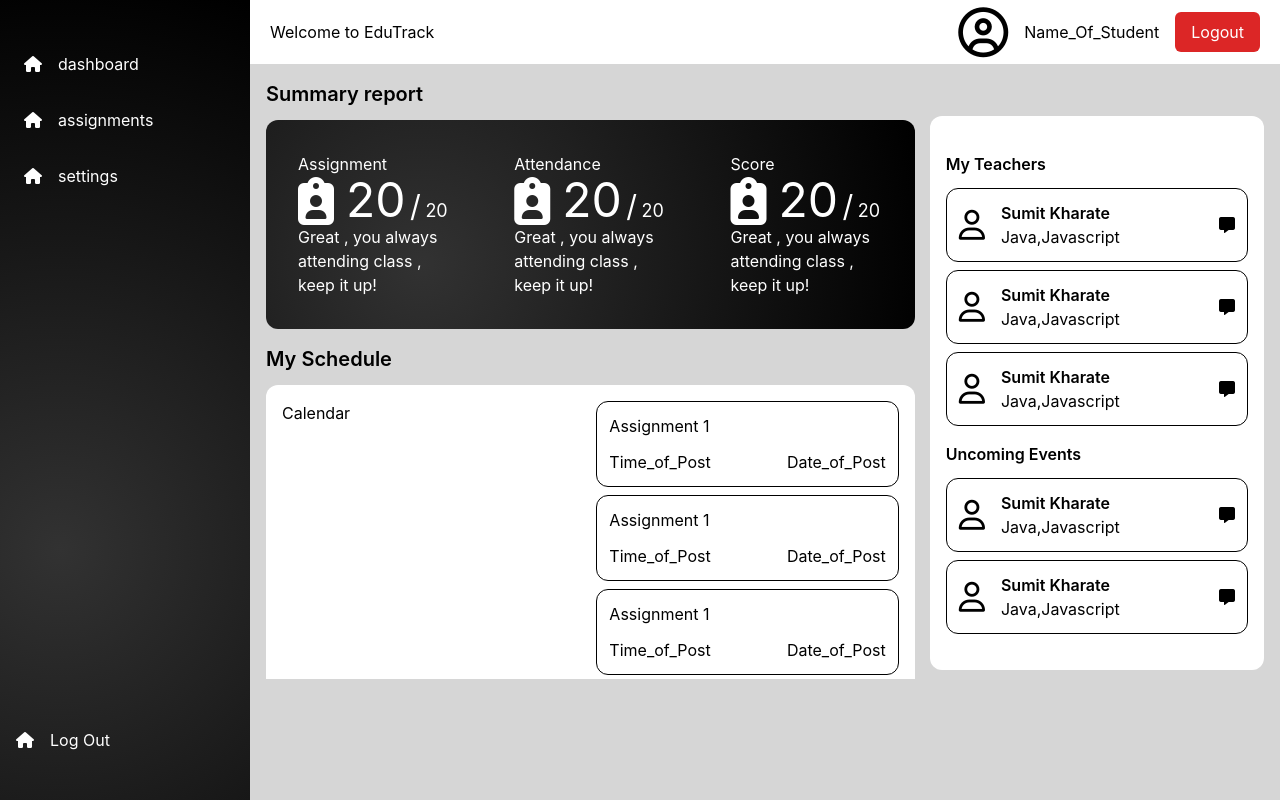
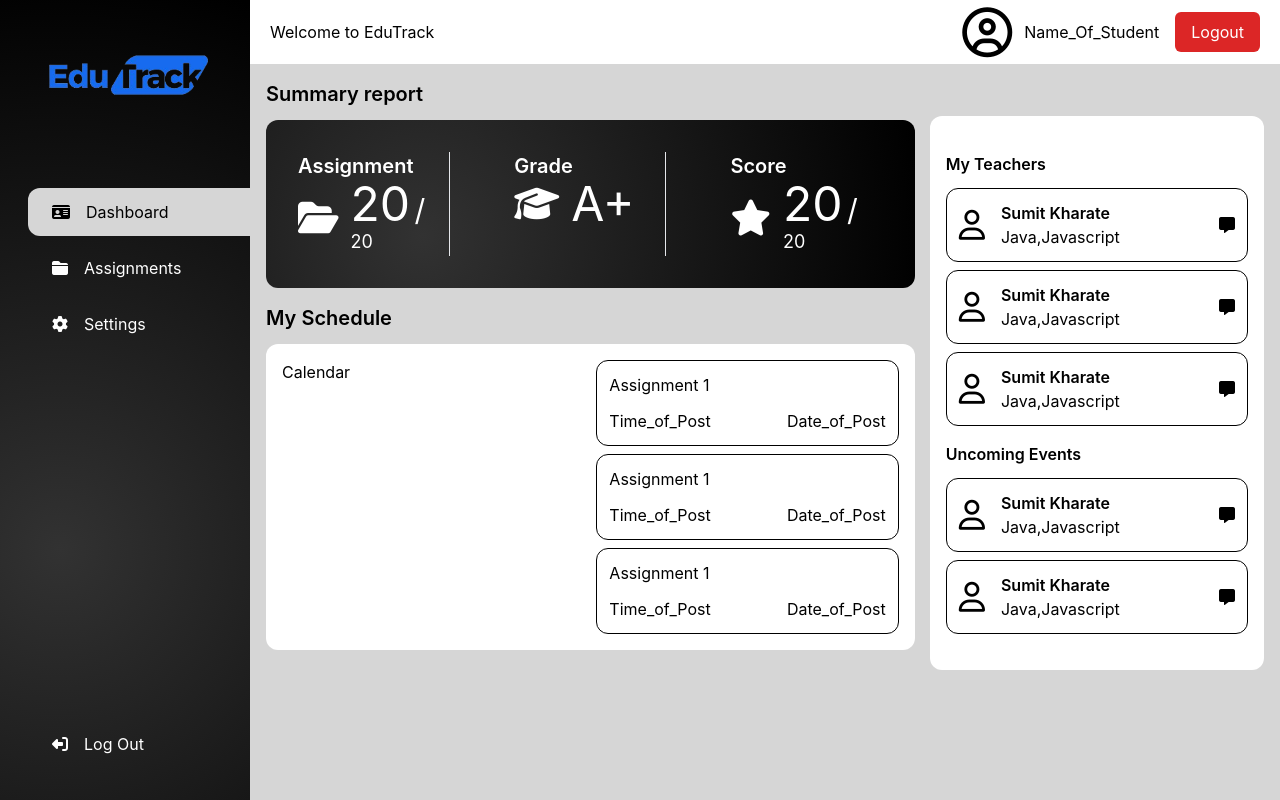
Before and after one commit to AnshulKahar2729/Assignment-grading-and-management-system, a React (Create React App) app in the folder packages/client/: page /dashboard/student in a window 1280 px wide. Built offline with nearby package versions, Linux system fonts and the light colour scheme.

Commit message:
Student section UI created

```diff
--- a/packages/client/package.json
+++ b/packages/client/package.json
@@ -43,6 +43,7 @@
   },
   "devDependencies": {
     "prettier": "^3.2.4",
-    "tailwindcss": "^3.4.1"
+    "tailwindcss": "^3.4.1",
+    "@babel/plugin-proposal-private-property-in-object": "^1.0.0"
   }
 }
--- a/packages/client/src/components/student/StudentSidebar.jsx
+++ b/packages/client/src/components/student/StudentSidebar.jsx
@@ -1,59 +1,77 @@
 import React, { useState, useEffect } from 'react';
 import { Link } from 'react-router-dom';
+import Logo from '../../assets/Logo.png';
 
 const NAV = [
   {
-    title: 'dashboard',
-    icon: <i className='fa fa-home'></i>,
+    title: 'Dashboard',
+    icon: <i className="fa-solid fa-id-card"></i>,
     link: '/dashboard/student',
   },
   {
-    title: 'assignments',
-    icon: <i className='fa fa-home'></i>,
+    title: 'Assignments',
+    icon: <i className="fa-solid fa-folder-closed"></i>,
     link: '/dashboard/student/assignments',
   },
   {
-    title: 'settings',
-    icon: <i className='fa fa-home'></i>,
+    title: 'Settings',
+    icon: <i className="fa-sharp fa-solid fa-gear"></i>,
     link: '/dashboard/student/settings',
   },
 ];
 
 const StudentSidebar = () => {
-  const [selectedItem, setSelectedItem] = useState(null);
+  const [headerOn,setHeaderOn] = useState(false);
+  const [selectedItem, setSelectedItem] = useState(() => {
+    const storedSelected = localStorage.getItem('selectedNavItem');
+    return storedSelected || 'Dashboard';
+  });
 
   useEffect(() => {
-  }, [selectedItem]);
+    const storedSelected = localStorage.getItem('selectedNavItem');
+    const initialSelected = storedSelected || 'Dashboard';
+    setSelectedItem(initialSelected);
+  }, []);
 
   const handleClick = (title) => {
     setSelectedItem(title);
+    localStorage.setItem('selectedNavItem', title);
   };
+
+  const handleHamburgerClick = () => {
+    setHeaderOn(!headerOn)
+  }
+
+
 
   return (
     <div
-    style={{background:'radial-gradient(circle at 24.1% 68.8%, rgb(50, 50, 50) 0%, rgb(0, 0, 0) 99.4%)',}}
-     className='py-10 h-screen flex flex-col justify-between sidebar  text-white'>
+      className='pl-0 w-full sm:w-fit lg:pl-7 py-8 h-screen flex flex-col justify-between sidebar text-white'
+      style={{ background: 'radial-gradient(circle at 24.1% 68.8%, rgb(50, 50, 50) 0%, rgb(0, 0, 0) 99.4%)' }}
+    >
       <div className='flex flex-col gap-2'>
+        <div className='w-full lg:py-5 lg:pr-10 mb-16 flex flex-row justify-between items-center p-5'>
+          <img className='h-10 sm:h-3 lg:h-auto lg:w-auto' src={Logo} alt='Logo' />
+          <div onClick={handleHamburgerClick} className='flex sm:hidden cursor-pointer'>{headerOn ? <i className="text-2xl fa-solid fa-xmark"></i> : <i className="text-2xl fa-solid fa-bars"></i>}</div>
+        </div>
         {NAV.map((item) => (
           <Link to={item.link} key={item.title}>
             <div
               onClick={() => handleClick(item.title)}
-              className={`flex items-center gap-4 px-6 py-3 rounded-l-xl nav-item ${
-                item.title === selectedItem
-                  ? 'bg-[#d6d6d6]'
-                  : 'bg-transparent'
+              className={`flex items-center gap-4 px-6 py-3 rounded-l-xl ${
+                item.title === selectedItem ? 'bg-[#d6d6d6] text-black' : 'bg-transparent'
               }`}
               id={item.title}
             >
               <div>{item.icon}</div>
-              <div>{item.title}</div>
+              <span className='sm:hidden lg:flex'><p>{item.title}</p></span>
             </div>
           </Link>
         ))}
       </div>
-      <div className='flex gap-4 px-4 py-2 items-center'>
-        <i className='fa fa-home'></i>
-        <span>Log Out</span>
+      <div className='flex gap-4 px-6 py-3 items-center cursor-pointer'>
+        <i className='fa-solid fa-right-from-bracket fa-rotate-180'></i>
+        <span className='sm:hidden lg:flex'><p>Log Out</p></span>
       </div>
     </div>
   );
--- a/packages/client/src/index.css
+++ b/packages/client/src/index.css
@@ -54,10 +54,12 @@ html{
 
 /* tailwind  */
 /* sm  */
+
+
 @media (min-width:640px) {
   .main-layout{
     display: grid;
-    grid-template-columns: 250px 1fr;
+    grid-template-columns: 67px 1fr;
   }
 }
 /* md  */
@@ -65,7 +67,12 @@ html{
 
 }
 /* lg  */
-@media (min-width:1024px) {}
+@media (min-width:1024px) {
+  .main-layout{
+    display: grid;
+    grid-template-columns: 250px 1fr;
+  }
+}
 /* xl  */
 @media (min-width:1280px) {}
 /* 2xl  */
--- a/packages/client/src/pages/RegisterPage.jsx
+++ b/packages/client/src/pages/RegisterPage.jsx
@@ -140,7 +140,7 @@ function RegisterPage() {
                     onChange={(event) => {
                       setYear(event.target.value);
                     }}
-                    className="w-full px-4 py-2 mb-2 border border-gray-400 rounded-md"
+                    className="w-full px-4 py-2 mb-2 border  bg-gray-100 rounded-md outline-none"
                     type="text"
                     id="year"
                     placeholder="Your Year"
@@ -155,7 +155,7 @@ function RegisterPage() {
                     onChange={(event) => {
                       setBranch(event.target.value);
                     }}
-                    className="w-full px-4 py-2 mb-2 border border-gray-400 rounded-md"
+                    className="w-full px-4 py-2 mb-2 border  bg-gray-100 rounded-md outline-none"
                     type="text"
                     id="branch"
                     placeholder="Your Branch"
@@ -170,7 +170,7 @@ function RegisterPage() {
                     onChange={(event) => {
                       setDivision(event.target.value);
                     }}
-                    className="w-full px-4 py-2 mb-2 border border-gray-400 rounded-md"
+                    className="w-full px-4 py-2 mb-2 border  bg-gray-100 rounded-md outline-none"
                     type="text"
                     id="division"
                     placeholder="Your Division"
--- a/packages/client/src/pages/student/StudentDashboard.jsx
+++ b/packages/client/src/pages/student/StudentDashboard.jsx
@@ -6,64 +6,64 @@ const StudentDashboard = () => {
   return (
     <MainLayout>
       <StudentSidebarLayout />
-      <div className='bg-[#d6d6d6] h-screen overflow-hidden'>
-        <div className='w-full bg-white h-16 flex flex-row items-center justify-between px-5 '>
-          <div className=''>Welcome to EduTrack</div>
-          <div className='flex flex-row gap-4 items-center'>
-            <i className='text-[50px] fa-regular fa-circle-user'></i>
+      <div className=' bg-[#d6d6d6] h-screen overflow-y-scroll hideScrollbar'>
+        <div className='z-50 bg-white h-16 flex flex-row items-center justify-between px-5 '>
+          <div className='hidden sm:block'>Welcome to EduTrack</div>
+          <div className='flex flex-row gap-2 md:gap-4 items-center justify-between sm:justify-end w-full sm:w-fit'>
+            <div className='flex flex-row gap-3 items-center '>
+            <i className='text-[40px] sm:text-[40px] md:text-[50px] fa-regular fa-circle-user'></i>
             <span>Name_Of_Student</span>
-            <button className='py-2 px-4 bg-red-600 rounded-md hover:bg-red-700 text-white'>
+            </div>
+            <button className='py-1 md:py-2 px-2 md:px-4 bg-red-600 rounded-md hover:bg-red-700 text-white'>
               Logout
             </button>
           </div>
         </div>
 
-        <div className='p-4 h-[631px] '>
-          <div className='flex flex-col xl:flex-row justify-between h-full overflow-y-scroll hideScrollbar'>
+        <div className=' p-4 h-fit w-full'>
+          <div className='flex flex-col xl:flex-row justify-between h-fit overflow-y-scroll hideScrollbar '>
             <div className='flex flex-col xl:w-[65%] w-full gap-4'>
               <div className='flex flex-col gap-3'>
                 <p className='text-xl font-semibold'>Summary report</p>
                 <section
                  style={{background: 'radial-gradient(circle at 24.1% 68.8%, rgb(50, 50, 50) 0%, rgb(0, 0, 0) 99.4%)'}}
-                 className=' grid grid-cols-3 bg-[#176DEF] text-white rounded-xl w-full'>
-                  <div className='p-8'>
-                    <p>Assignment</p>
-                    <div className='flex flex-row items-center gap-3'>
-                      <i className='text-5xl text-white fa-solid fa-clipboard-user'></i>
+                 className=' grid grid-cols-1 sm:grid-cols-3 bg-[#176DEF] text-white rounded-xl w-full'>
+                  <div className='m-4 sm:m-8 sm:border-r'>
+                    <p className='text-xl font-semibold'>Assignment</p>
+                    <div className='flex flex-row items-center gap-3 '>
+                      <i className="text-xl sm:text-2xl lg:text-4xl fa-solid fa-folder-open"></i>
                       <p className=''>
-                        <span className='text-5xl'>20</span> <span className='text-3xl'>/</span>{' '}
-                        <span className='text-lg'>20</span>
+                        <span className='text-xl sm:text-2xl md:text-3xl lg:text-5xl'>20</span> <span className='text-xl lg:text-3xl'>/</span>{' '}
+                        <span className='text-sm sm:text-base lg:text-lg'>20</span>
                       </p>
                     </div>
-                    <p>Great , you always attending class , keep it up!</p>
                   </div>
-                  <div className='p-8'>
-                    <p>Attendance</p>
-                    <div className='flex flex-row items-center gap-3'>
-                      <i className='text-5xl text-white fa-solid fa-clipboard-user'></i>
-                      <p className=''>
-                        <span className='text-5xl'>20</span> <span className='text-3xl'>/</span>{' '}
-                        <span className='text-lg'>20</span>
+                  <div className='m-4 sm:m-8 sm:border-r'>
+                    <p className='text-xl font-semibold'>Grade</p>
+                    <div className='text-xl sm:text-2xl lg:text-4xl flex flex-row items-center gap-3 '>
+                      <i className="fa-solid fa-graduation-cap"></i>
+                      <p className='text-xl sm:text-2xl md:text-3xl lg:text-5xl'>
+                        A+
+                        {/* <span className='text-xl sm:text-2xl md:text-3xl lg:text-5xl'>20</span> <span className='text-xl lg:text-3xl'>/</span>{' '}
+                        <span className='text-sm sm:text-base lg:text-lg'>20</span> */}
                       </p>
                     </div>
-                    <p>Great , you always attending class , keep it up!</p>
                   </div>
-                  <div className='p-8'>
-                    <p>Score</p>
+                  <div className='m-4 sm:m-8'>
+                    <p className='text-xl font-semibold'>Score</p>
                     <div className='flex flex-row items-center gap-3'>
-                      <i className='text-5xl text-white fa-solid fa-clipboard-user'></i>
+                      <i className="text-xl sm:text-2xl lg:text-4xl fa-solid fa-star"></i>
                       <p className=''>
-                        <span className='text-5xl'>20</span> <span className='text-3xl'>/</span>{' '}
-                        <span className='text-lg'>20</span>
+                        <span className='text-xl sm:text-2xl md:text-3xl lg:text-5xl'>20</span> <span className='text-xl lg:text-3xl'>/</span>{' '}
+                        <span className='text-sm sm:text-base lg:text-lg'>20</span>
                       </p>
                     </div>
-                    <p>Great , you always attending class , keep it up!</p>
                   </div>
                 </section>
               </div>
-              <div className='flex flex-col gap-3'>
+              <div className='flex flex-col gap-3 '>
                 <p className='text-xl font-semibold'>My Schedule</p>
-                <section className='grid grid-cols-1 lg:grid-cols-2 gap-4 lg:gap-3 bg-white text-black rounded-xl w-full p-4'>
+                <section className='grid grid-cols-1 lg:grid-cols-2 gap-4 lg:gap-3 bg-white text-black rounded-xl w-full p-4 h-full overflow-y-scroll'>
                   <div>Calendar</div>
 
                   <div className='flex flex-col gap-2'>
```
Also changed, not shown: packages/client/src/pages/student/StudentAssignments.jsx (+6 -6 lines), packages/client/src/pages/student/StudentSettings.jsx (+116 -8 lines), packages/client/src/assets/Logo.png.
